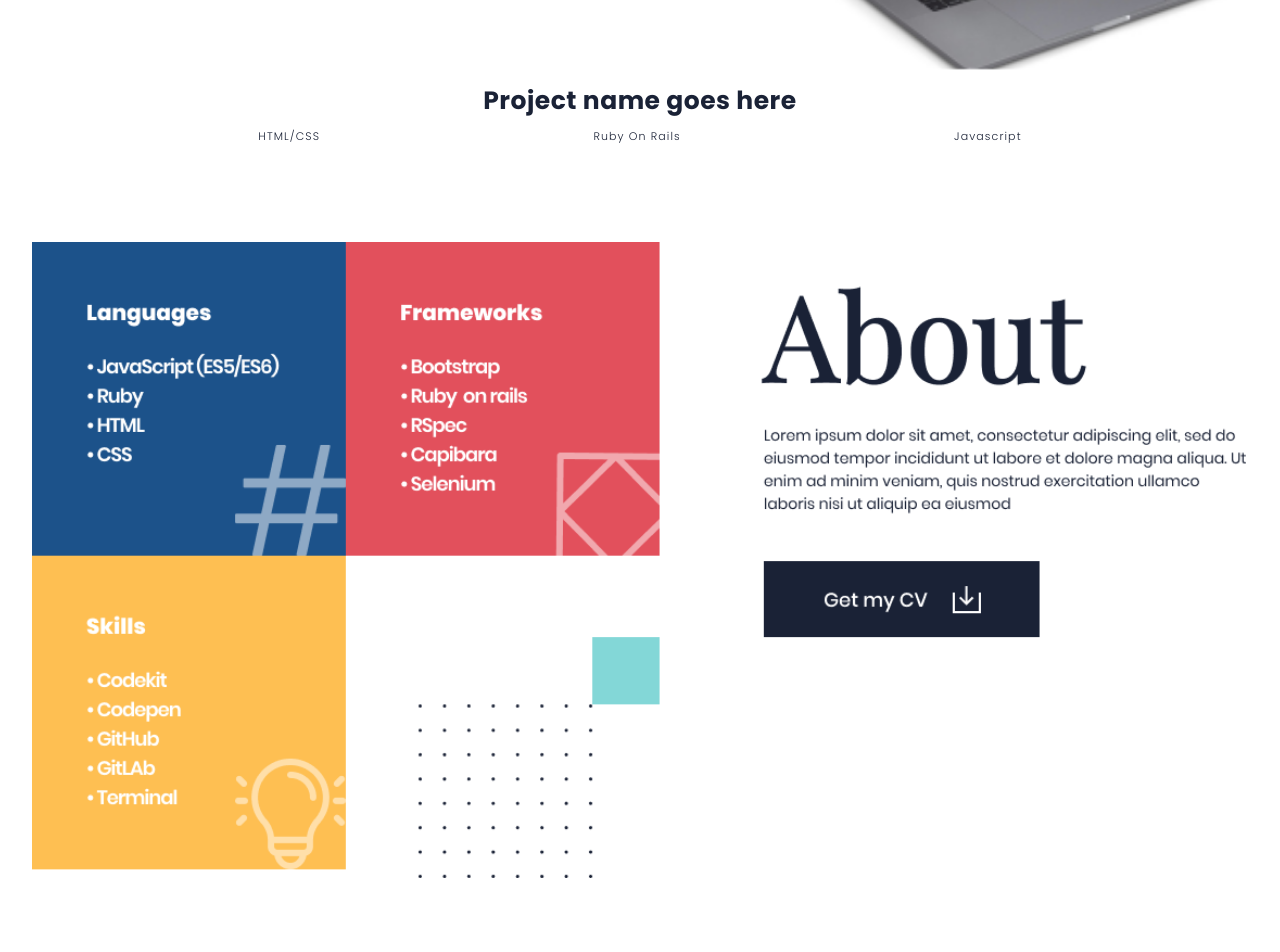
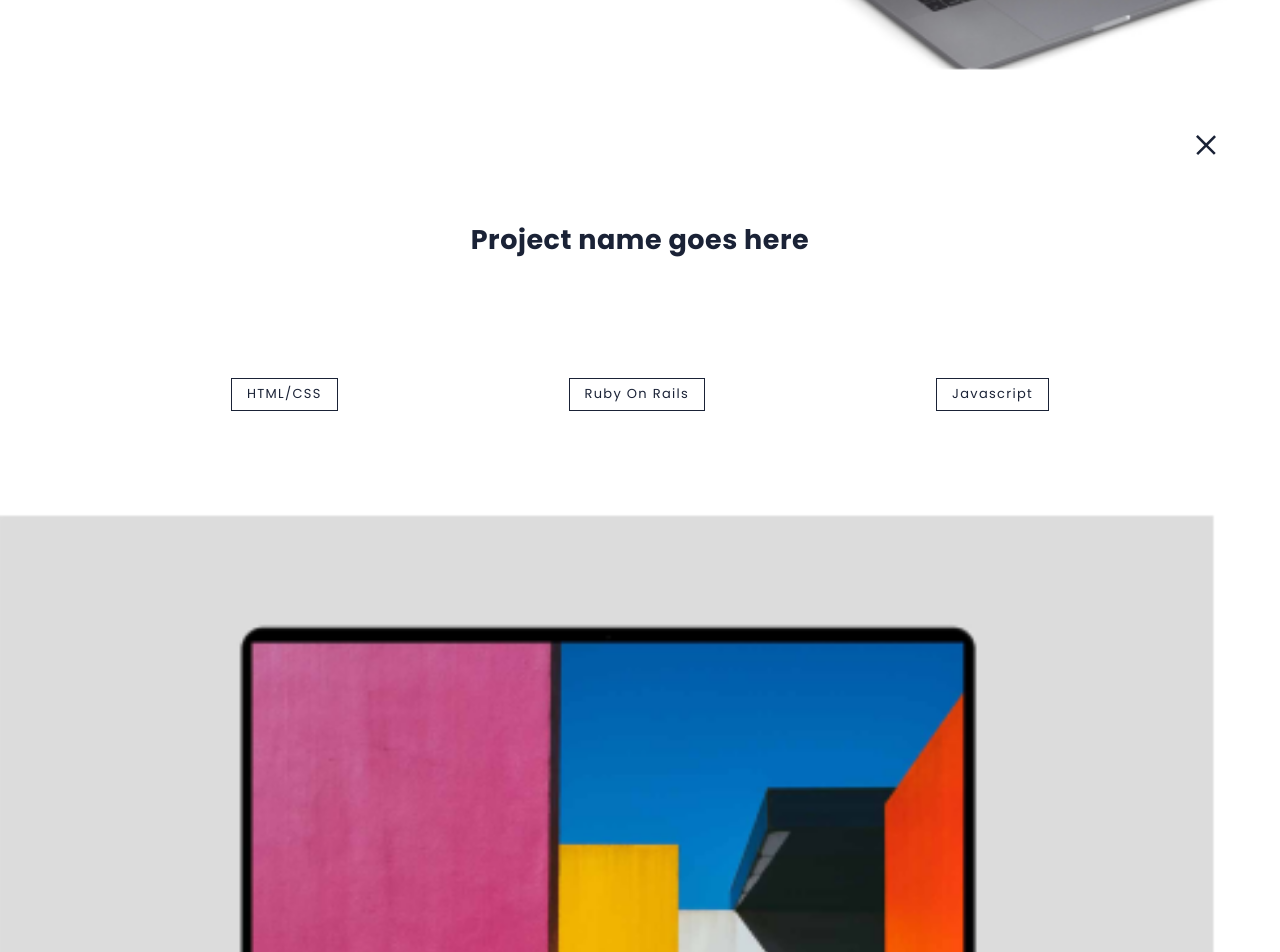
Before and after one commit to fickryiman/fickryiman.github.io, a website: page index.html in a window 1280 px wide. Shown: the part 2880-3832 px from the top of the page. Drawn offline with nearby package versions, Linux system fonts and the light colour scheme.

Commit message:
add modal/dialog project details
- add image for x button modal
- add modal class
- add query selector for modal class

```diff
--- a/index.html
+++ b/index.html
@@ -171,8 +171,11 @@
     </div>
   </section>
 
-  <!-- details project popup window start here  -->
-  <section class="modal">
+  <!-- details project popup window / modal, start here  -->
+  <section class="modal-project">
+    <div class="modal-x-button">
+      <img src="./images/ic_cross.svg" alt="ic_cross" class="x-cross">
+    </div>
     <div class="modal-project-info">
       <h3 class="modal-project-name">Project name goes here</h3>
       <ul class="modal-stack-list">
@@ -180,6 +183,9 @@
         <li class="modal-stack">Ruby On Rails</li>
         <li class="modal-stack">Javascript</li>
       </ul>
+    </div>
+    <div class="modal-img-slider">
+      <img src="./images/Rectangle46.png" alt="rectangle46" class="modal-img-slider-big">
     </div>
   </section>
 
--- a/js/mobile-menu.js
+++ b/js/mobile-menu.js
@@ -1,3 +1,4 @@
+// toggle show-hide mobile menu
 const hamburger = document.querySelector('.hamburger-icon');
 const mobileNav = document.querySelector('.mobile-navigation');
 const defaultNav = document.querySelector('.navigation-menu');
@@ -16,3 +17,6 @@ function hideMobileMenu() {
 hamburger.addEventListener('click', displayMobileMenu);
 xButton.addEventListener('click', hideMobileMenu);
 mobileNav.addEventListener('click', hideMobileMenu);
+
+// modal for project details
+const modal = document.querySelector('.modal-project');
--- a/styles/mobile-version.css
+++ b/styles/mobile-version.css
@@ -506,14 +506,35 @@ span {
 }
 
 /* modal project details */
+/* .modal-project {
+  display: none;
+  position:fixed;
+  z-index: 1;
+  left: 0;
+  top: 0;
+  width: 100%;
+  height: 100%;
+  overflow: auto;
+  background-color: rgba(255, 255, 255, 0.1);
+} */
+
+.modal-x-button {
+  display: flex;
+  justify-content: flex-end;
+}
+
+.x-cross {
+  padding: 5%;
+}
+
 .modal-project-name {
   font-weight: 700;
-  font-size: 25px;
+  font-size: 27px;
   line-height: 80%;
   letter-spacing: 0.02em;
   color: #1a2236;
-  margin-top: 20px;
-  margin-bottom: 0;
+  margin-top: 10px;
+  margin-bottom: 10%;
   text-align: center;
 }
 
@@ -522,8 +543,8 @@ span {
   flex-direction: row;
   width: auto;
   font-style: normal;
-  font-weight: 300;
-  font-size: 11px;
+  font-weight: 400;
+  font-size: 13px;
   line-height: 80%;
   color: #1a2236;
   justify-content: space-evenly;
@@ -536,6 +557,7 @@ span {
   padding: 10px 15px 10px 15px;
   letter-spacing: 0.1em;
   width: fit-content;
+  border: 1px solid #1a2236;
 }
 
 .modal-stack:hover {
@@ -545,6 +567,17 @@ span {
   color: #fff;
   border: 1px solid #fff;
   font-weight: 500;
+}g
+
+.modal-img-slider {
+
+}
+
+.modal-img-slider-big {
+  margin-top: 7%;
+  width: 95%;
+  height: auto;
+
 }
 
 /* about css start here */
```
Also changed, not shown: images/ic_cross.svg (added).
